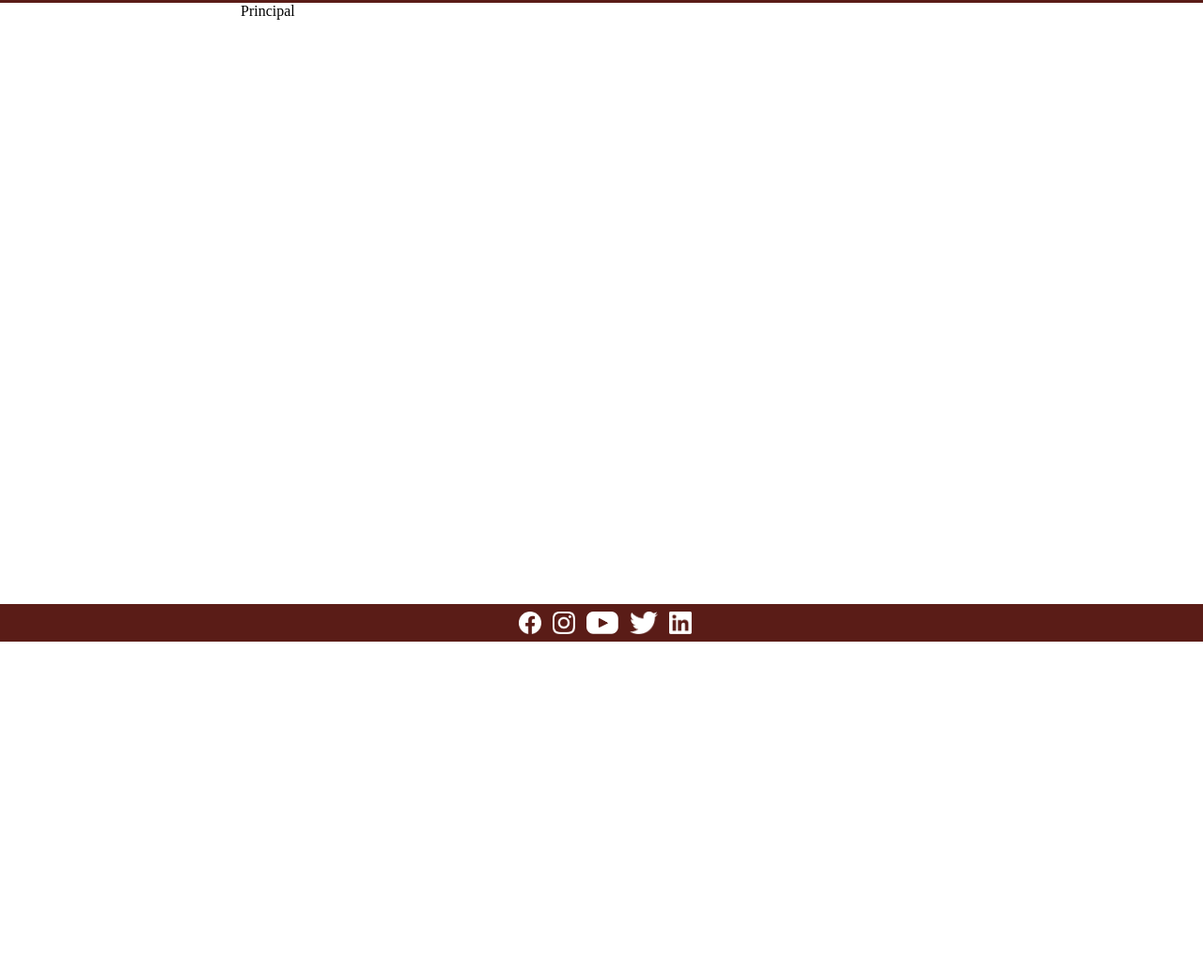
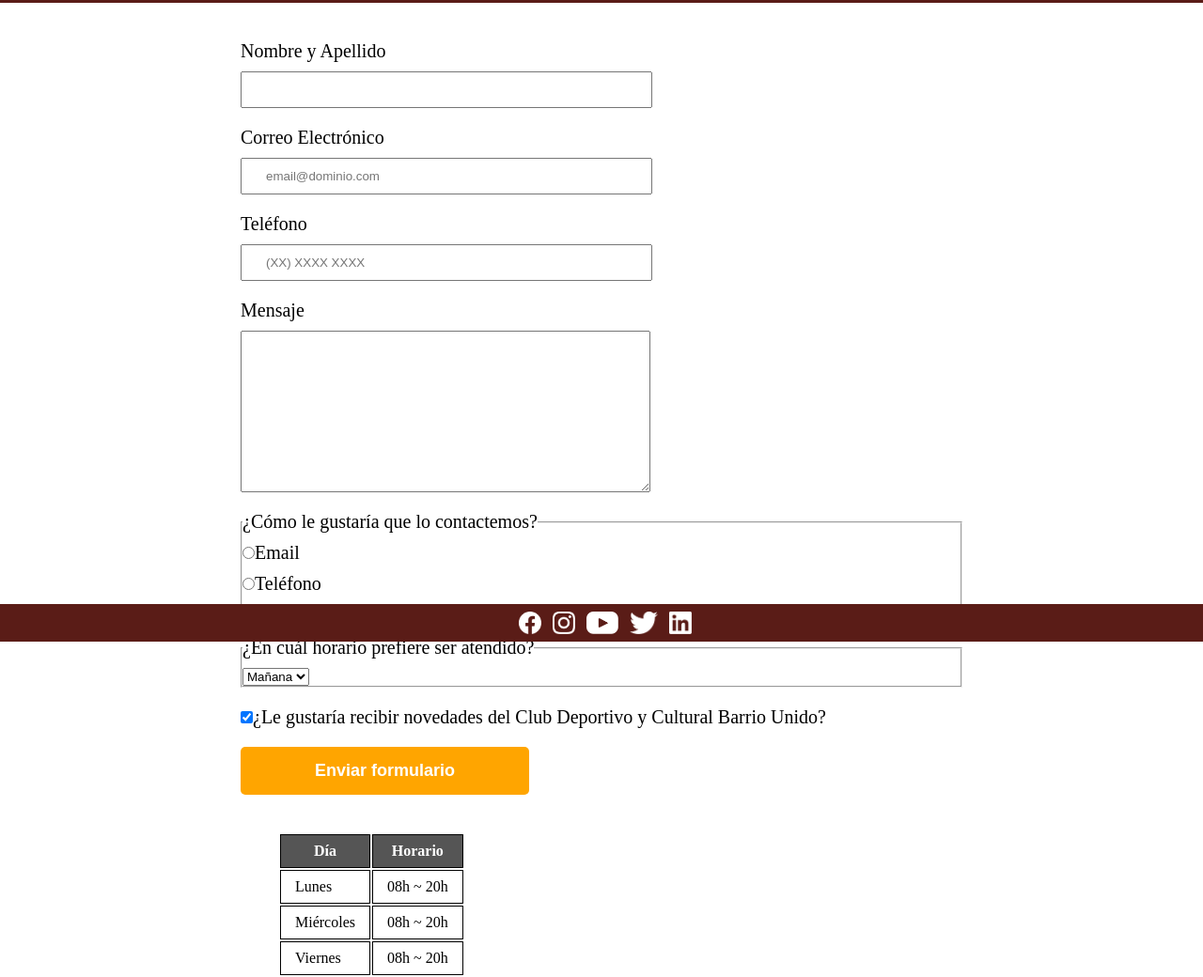
Before and after one commit to SergioGacal/trabajoPractico, a plain HTML site: page contacto.html in a window 1280 px wide. Shown: the part 117-1157 px from the top of the page at 94% size. Before the commit the page ends 800 px from the top, so only its background shows below. Drawn offline with Linux system fonts and the light colour scheme.

Commit message:
se agrego pagina de contacto y el codigo css

```diff
--- a/contacto.html
+++ b/contacto.html
@@ -10,7 +10,70 @@
   <body>
     <div class="container">
       <div class="header"></div>
-      <div class="main">Principal</div>
+      <div class="main">
+        <form>
+            <label for="nombreapellido">Nombre y Apellido</label>
+            <input type="text" id="nombreapellido" class="input-padron" required>
+
+            <label for="correoelectronico">Correo Electrónico</label>
+            <input type="email" id="correoelectronico" class="input-padron" required placeholder="email@dominio.com">
+
+            <label for="telefono">Teléfono</label>
+            <input type="tel" id="telefono" class="input-padron" required placeholder="(XX) XXXX XXXX">
+
+            <label for="mensaje">Mensaje</label>
+            <textarea cols="70" rows="10" id="mensaje" class="input-padron" required></textarea>
+
+            <fieldset>
+                <legend>¿Cómo le gustaría que lo contactemos?</legend>
+
+                <label for="radio-email"><input type="radio" name="contacto" value="email" id="radio-email">Email</label>
+
+                <label for="radio-telefono"><input type="radio" name="contacto" value="telefono" id="radio-telefono">Teléfono</label>
+
+                <label for="radio-whatsapp"><input type="radio" name="contacto" value="whatsapp" id="radio-whatsapp" checked>WhatsApp</label>
+
+            </fieldset>
+
+            <fieldset>
+                <legend>¿En cuál horario prefiere ser atendido?</legend>
+                <select>
+                    <option>Mañana</option>
+                    <option>Tarde</option>
+                    <option>Noche</option>
+                </select>
+            </fieldset>
+
+            <label class="checkbox"><input type="checkbox" checked>¿Le gustaría recibir novedades del Club Deportivo y Cultural Barrio Unido?</label>
+
+            <input type="submit" value="Enviar formulario" class="enviar">
+
+        </form>
+
+        <table>
+            <thead>
+                <tr>
+                    <th>Día</th>
+                    <th>Horario</th>
+                </tr>
+            </thead>
+            <tbody>
+                <tr>
+                    <td>Lunes</td>
+                    <td>08h ~ 20h</td>
+                </tr>
+                <tr>
+                    <td>Miércoles</td>
+                    <td>08h ~ 20h</td>
+                </tr>
+                <tr>
+                    <td>Viernes</td>
+                    <td>08h ~ 20h</td>
+                </tr>
+            </tbody>
+        </table>
+    </main>
+  </div>
       <div class="footer"></div>
     </div>
     <script src="./js/main.js"></script>
--- a/css/estilos.css
+++ b/css/estilos.css
@@ -83,6 +83,88 @@
                           border-radius: 1vw;
                           color:rgba(90,28,23,255);
                         }
+
+
+
+
+
+
+
+
+
+
+
+
+
+
+
+
+
+
+               /* agregue todos es estilos en la pagina de contactos*/
+
+               form{
+                margin: 40px 0;
+            }
+
+            form label, form legend{
+                display: block;
+                font-size: 20px;
+                margin: 0 0 10px;
+            }
+
+            .input-padron{
+                display: block;
+                margin: 0 0 20px;
+                padding: 10px 25px;
+                width: 50%;
+            }
+
+            .checkbox{
+                margin:20px 0;
+            }
+
+            .enviar{
+                width: 40%;
+                padding: 15px 0;
+                font-size: 18px;
+                font-weight: bold;
+                color:white;
+                background: orange;
+                border:none;
+                border-radius: 5px;
+                transition: 1s all;
+                cursor:pointer;
+            }
+
+            .enviar:hover{
+                background: darkorange;
+                transform: scale(1.2);
+            }
+
+            table{
+              margin: 40px 40px;
+          }
+
+          thead{
+            background: #555555;
+            color:white;
+            font-weight: bold;
+        }
+
+        td,th{
+            border: 1px solid #000000;
+            padding: 8px 15px;
+        }
+
+/* agregue todos es estilos*/
+
+
+
+
+
+
+
 
 
 
```
